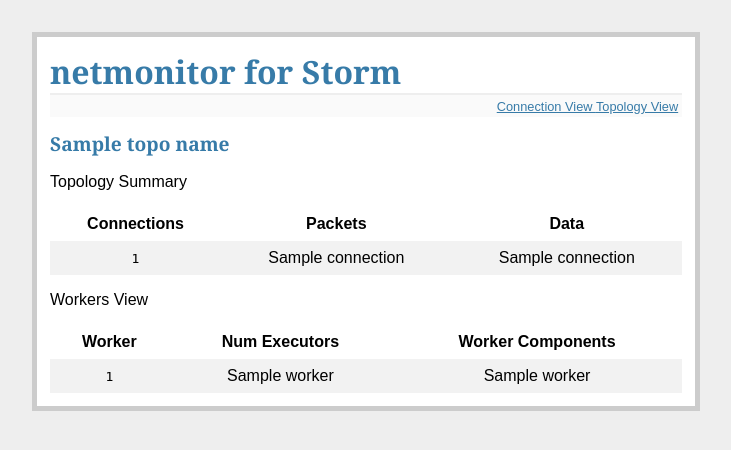
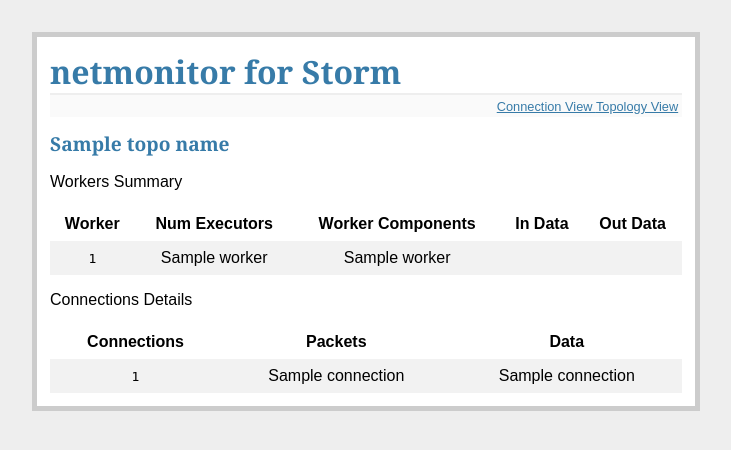
Before and after one commit to ale93p/storm-netmonitor, a Flask app: template templates/topo_network.html in a window 1280 px wide. Shown: the top 450 px of the page, without its empty margins (274-1005 px from the left). Run offline with Flask 2, Linux system fonts and the light colour scheme; the template is opened without the code that fills it: most values are stand-ins (such as "Sample title", 1, 10 or a date in 2020); parts of the project's set-up code (start-up, migrations or seed data) failed here and were passed over.

Commit message:
updated topology stat template

```diff
--- a/templates/topo_network.html
+++ b/templates/topo_network.html
@@ -2,7 +2,23 @@
 {% block body %}
     <h2>{{ topo_name }}</h2>
     <div style="overflow-x:auto;">
-      <p>Topology Summary</p>
+        <p>Workers Summary</p>
+        <table>
+                <tr>
+                    <th>Worker</th><th>Num Executors</th><th>Worker Components</th><th>In Data</th><th>Out Data</th>
+                </tr>
+                {% for w in workers: %}
+                    <tr>
+                        <td><tt>{{ w[0] }}</tt></td><td>{{ w[1] }}</td><td>{{ w[2] }}</td><td></td><td></td>
+                    </tr>
+                {% else %}
+                    <td colspan=3>Some Error</td>
+                {% endfor %}
+
+                </table>
+    </div>
+    <div style="overflow-x:auto;">
+      <p>Connections Details</p>
       <table>
         <tr>
             <th>Connections</th><th>Packets</th><th>Data</th>
@@ -17,20 +33,5 @@
 
         </table>
     </div>
-    <div style="overflow-x:auto;">
-        <p>Workers View</p>
-        <table>
-                <tr>
-                    <th>Worker</th><th>Num Executors</th><th>Worker Components</th>
-                </tr>
-                {% for w in workers: %}
-                    <tr>
-                        <td><tt>{{ w[0] }}</tt></td><td>{{ w[1] }}</td><td>{{ w[2] }}</td>
-                    </tr>
-                {% else %}
-                    <td colspan=3>Some Error</td>
-                {% endfor %}
 
-                </table>
-    </div>
 {% endblock %}
```
